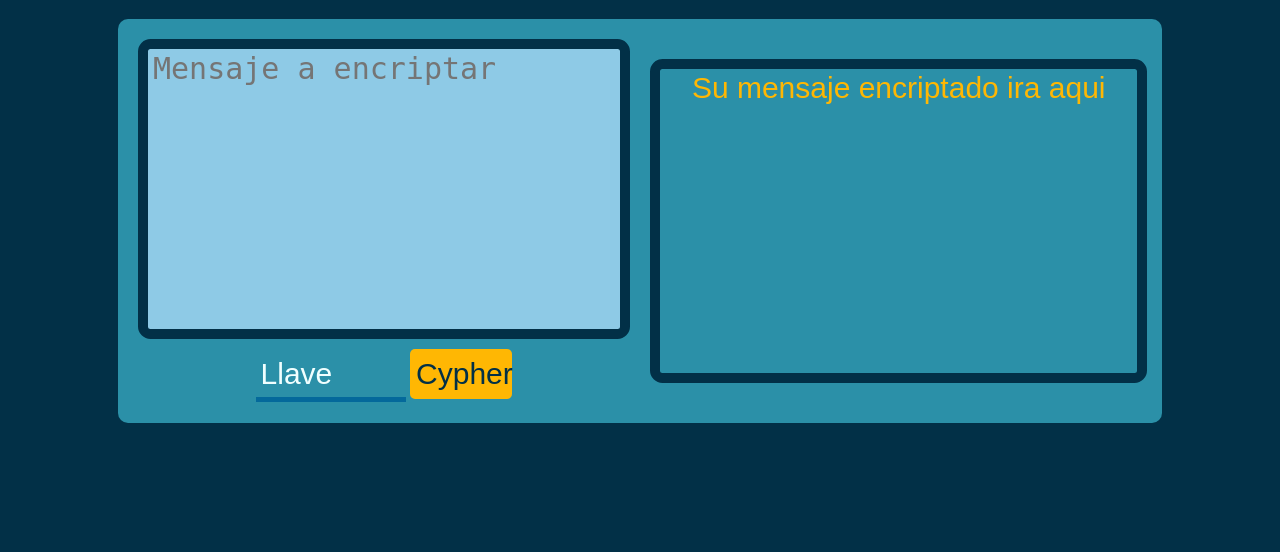
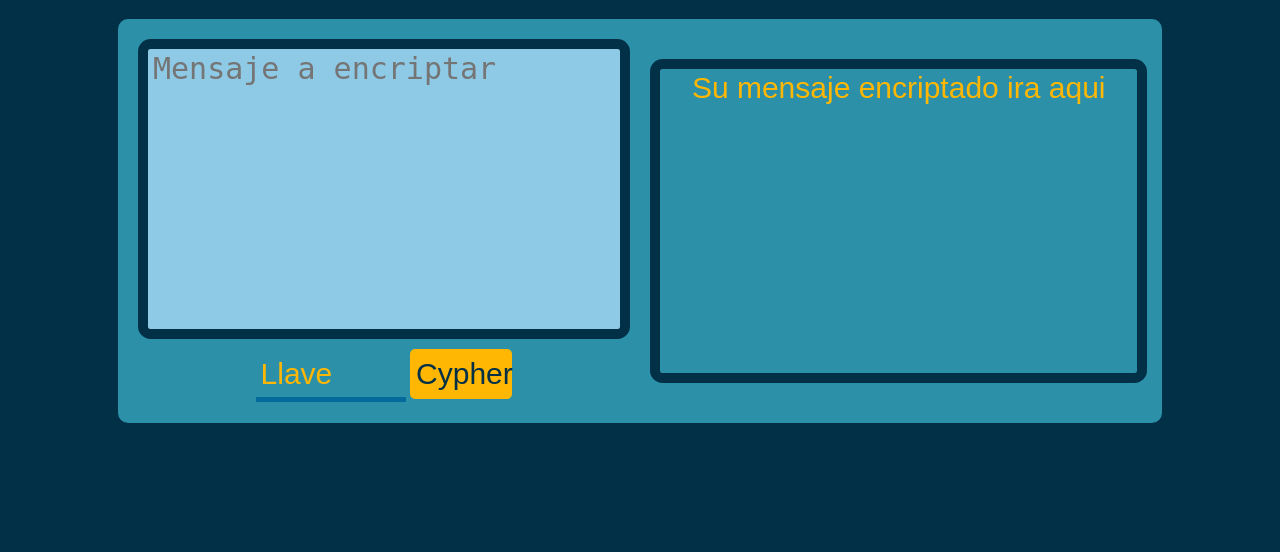
Before and after one commit to BarretoJuan/gronsfeld-cypher, a Flask app: page /cypher in a window 1280 px wide. Shown: the part 195-747 px from the top of the page. Run offline with Flask 3, Linux system fonts and the light colour scheme.

Commit message:
Update style.css placeholder color

```diff
--- a/static/styles/style.css
+++ b/static/styles/style.css
@@ -110,7 +110,7 @@ h1 {
 }
 
 #key-field::placeholder {
-    color:azure;
+    color:#FFB703;
     opacity: 1;
 }
 
```
